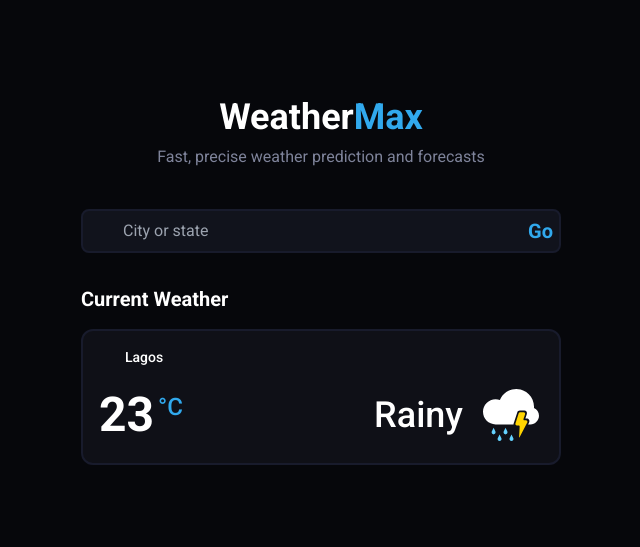
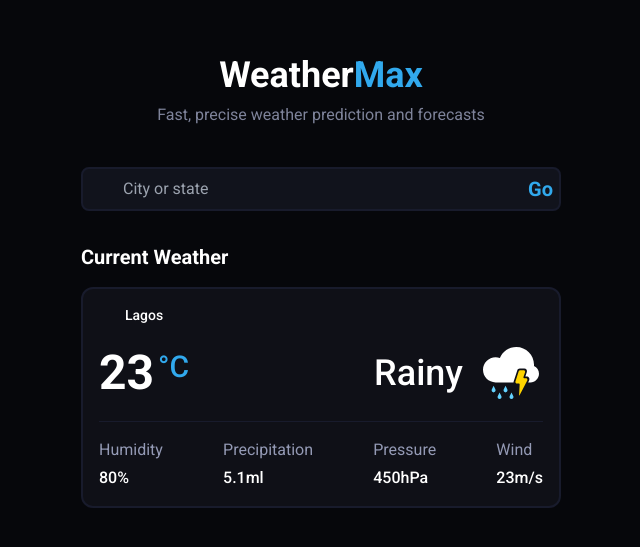
Before and after one commit to fiopefoluwa/WeatherMax, a React (Vite) app: page / in a window 1280 px wide. Shown: the part 119-666 px from the top of the page, without its empty margins (319-959 px from the left). Built offline with nearby package versions, Linux system fonts and the light colour scheme; some icons are missing.

Commit message:
feat: Weather stats update

```diff
--- a/src/components/CurrentWeather.jsx
+++ b/src/components/CurrentWeather.jsx
@@ -3,6 +3,12 @@ import LargeWeatherCard from './LargeWeatherCard';
 export default function CurrentWeather() {
     const weatherType = 'Rainy';
     const weatherIcon = 'RainThunder';
+    const weatherStats = [
+        { title: 'Humidity', value: '80%' },
+        { title: 'Precipitation', value: '5.1ml' },
+        { title: 'Pressure', value: '450hPa' },
+        { title: 'Wind', value: '23m/s' },
+    ];
 
     return (
         <>
@@ -12,6 +18,7 @@ export default function CurrentWeather() {
                 temperature={23}
                 weatherType={weatherType}
                 weatherIcon={`/weather/${weatherIcon}.svg`}
+                weatherStats={weatherStats}
             />
         </>
     );
--- a/src/components/LargeWeatherCard.jsx
+++ b/src/components/LargeWeatherCard.jsx
@@ -5,7 +5,9 @@ export default function LargeWeatherCard({
     temperature,
     weatherType,
     weatherIcon,
+    weatherStats,
 }) {
+    console.log(weatherStats);
     return (
         <section className="bg-[#0F1017] p-4 border-2 border-[#181B2C] flex gap-4 rounded-xl flex-col cursor-default">
             {/* LOCATION MARKER */}
@@ -20,7 +22,7 @@ export default function LargeWeatherCard({
                     <h3 className="text-3xl sm:text-5xl font-bold">
                         {temperature}
                     </h3>
-                    <span className="text-[#31A9ED] text-2xl">°C</span>
+                    <span className="text-[#31A9ED] text-3xl">°C</span>
                 </p>
 
                 {/* TEMP TYPE + ICON */}
@@ -33,6 +35,18 @@ export default function LargeWeatherCard({
                     />
                 </p>
             </p>
+            <div className="w-full h-[1px] bg-[#181B2C]"></div>
+            {/* WEATHER STATS */}
+            <section className="flex items-center justify-between">
+                {weatherStats.map((stat, id) => (
+                    <div key={id}>
+                        <p className="text-sm sm:text-base font-normal text-[#949AB5]">
+                            {stat.title}
+                        </p>
+                        <p className="text-sm sm:text-base font-medium pt-1">{stat.value}</p>
+                    </div>
+                ))}
+            </section>
         </section>
     );
 }
```
